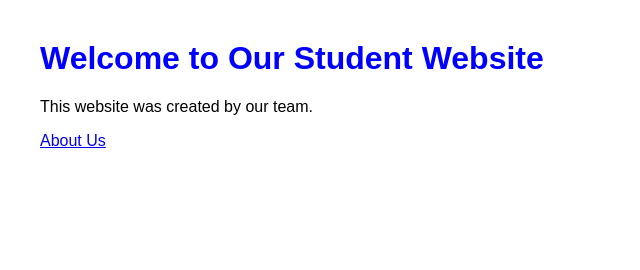
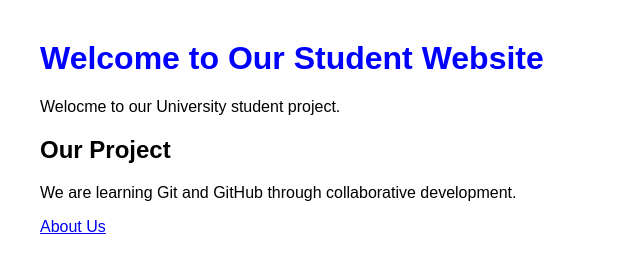
Before and after one commit to sandarubimalsharajapaksha-design/student-website--group14, a plain HTML site: page index.html in a window 1280 px wide. Shown: the whole page, without its empty margins (0-640 px from the left). Drawn offline with Linux system fonts and the light colour scheme.

Commit message:
improve the home page

```diff
--- a/index.html
+++ b/index.html
@@ -6,7 +6,9 @@
 </head>
 <body>
 <h1>Welcome to Our Student Website</h1>
-<p>This website was created by our team.</p>
+<p>Welocme to our University student project.</p>
+<h2>Our Project</h2>
+<p>We are learning Git and GitHub through collaborative development.</p>
 <a href="about.html">About Us</a>
 </body>
 </html>
```
